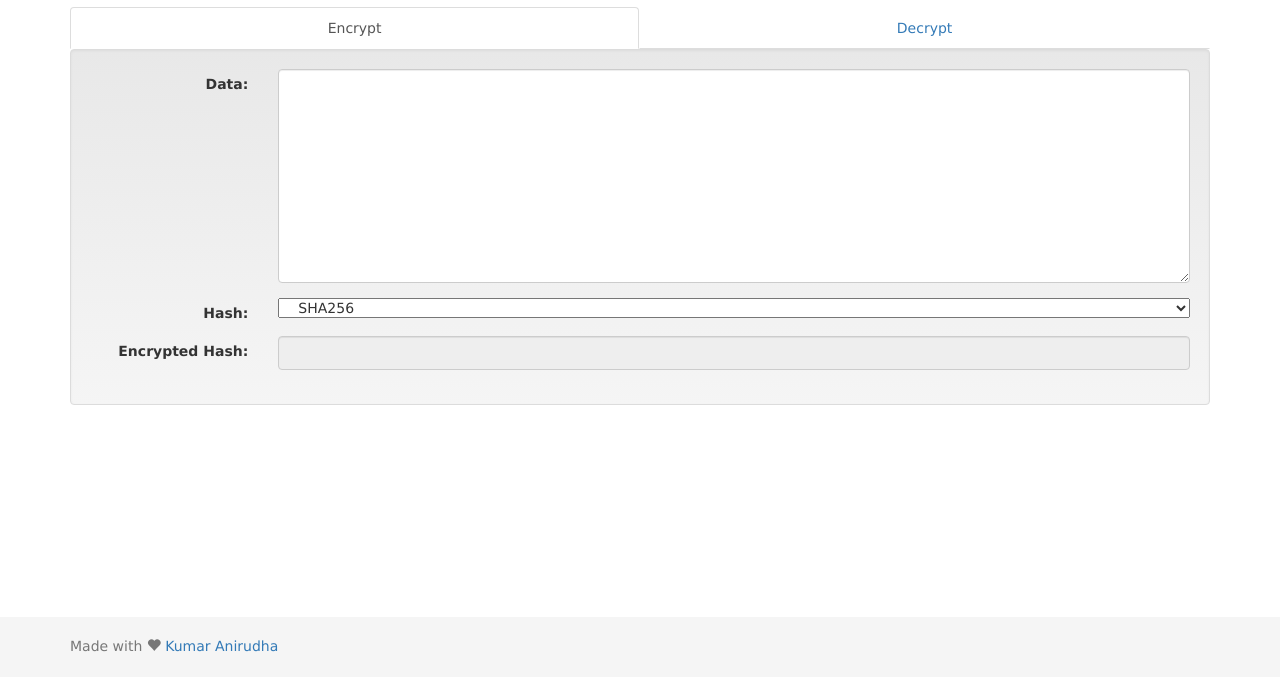
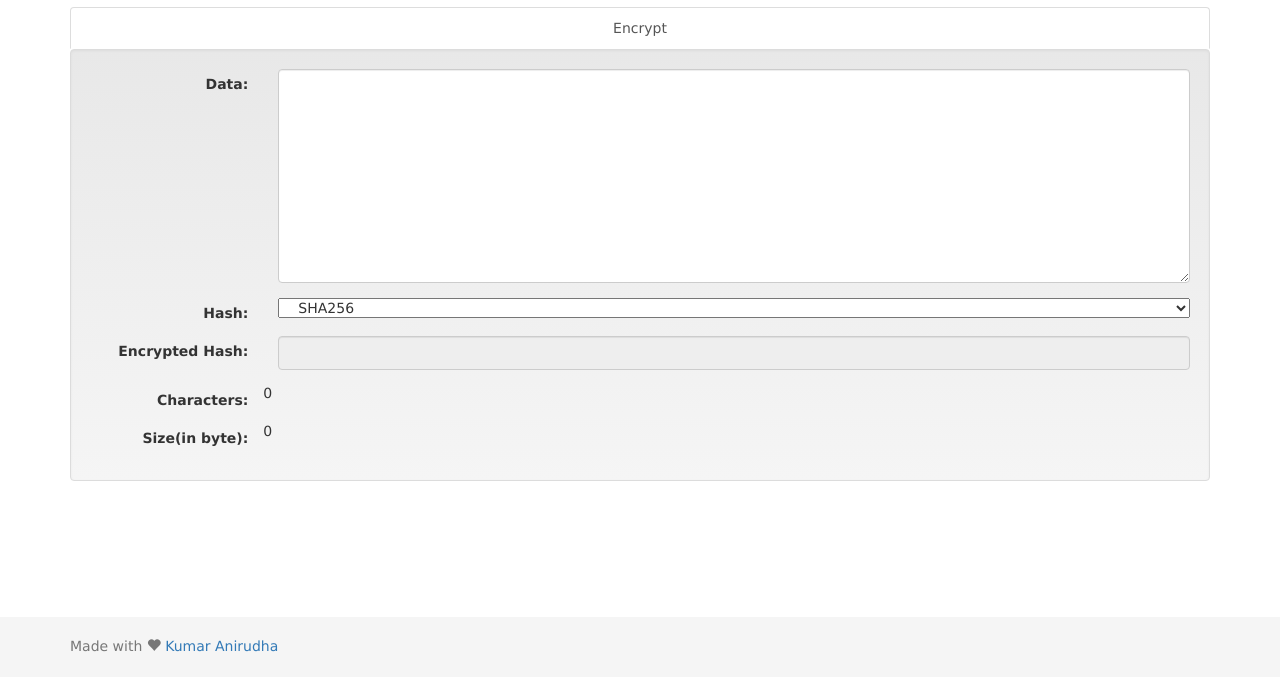
Before and after one commit to anistark/cryptography, a plain HTML site: page hash.html in a window 1280 px wide. Shown: the part 123-800 px from the top of the page. Drawn offline with Linux system fonts and the light colour scheme.

Commit message:
hash count added

```diff
--- a/hash.html
+++ b/hash.html
@@ -41,7 +41,7 @@
             <!-- Nav tabs -->
             <ul class="nav nav-tabs nav-justified" role="tablist">
                 <li role="hashing" class="active"><a href="#hashingEncrypt" aria-controls="home" role="tab" data-toggle="tab">Encrypt</a></li>
-                <li role="hashing"><a href="#hashingDecrypt" aria-controls="profile" role="tab" data-toggle="tab">Decrypt</a></li>
+                <!-- <li role="hashing"><a href="#hashingDecrypt" aria-controls="profile" role="tab" data-toggle="tab">Decrypt</a></li> -->
             </ul>
 
             <!-- Tab panes -->
@@ -75,6 +75,14 @@
                                 <div class="col-sm-10">
                                     <input id="hash" type="text" disabled="" class="form-control">
                                 </div>
+                            </div>
+                            <div class="form-group" id="extraDataDiv">
+                                <label for="extraDataCharacters" class="col-sm-2 control-label">Characters:</label>
+                                <span id="extraDataCharacters" class="extraData"></span>
+                            </div>
+                            <div class="form-group" id="extraDataDiv">
+                                <label for="extraDataByteSize" class="col-sm-2 control-label">Size(in byte):</label>
+                                <span id="extraDataByteSize" class="extraData"></span>
                             </div>
                         </form>
                     </div>
@@ -122,6 +130,7 @@
       </div>
     </footer>
     <script>
+        $('#extraDataDiv').hide();
         function getText() {
           return $('#data').val();
         }
@@ -130,8 +139,15 @@
             try {
                 $('#hash').val(CryptoJS[$('#algo').val()](getText()));
             } catch (e) {
-                console.log(e);
+                console.log('encrypting err:', e);
                 $('#hash').val('Error in algorithm. Report to me here https://github.com/anistark/cryptography/issues.');
+            }
+            try {
+                $('#extraDataDiv').show();
+                document.getElementById('extraDataCharacters').innerHTML = $('#data').val().length;
+                document.getElementById('extraDataByteSize').innerHTML = byteLength($('#data').val());
+            } catch (e) {
+                console.log('sizing err:', e);
             }
             return;
         }
@@ -145,6 +161,21 @@
             console.log('decrypt now');
             return;
         }
+        function getByteSize(s) {
+            console.log('getByteSize:', s);
+            return s;
+        }
+        function byteLength(str) {
+            // returns the byte length of an utf8 string
+            var s = str.length;
+            for (var i=str.length-1; i>=0; i--) {
+                var code = str.charCodeAt(i);
+                if (code > 0x7f && code <= 0x7ff) s++;
+                else if (code > 0x7ff && code <= 0xffff) s+=2;
+                if (code >= 0xDC00 && code <= 0xDFFF) i--; //trail surrogate
+            }
+            return s;
+        }
     </script>
   </body>
 </html>
```
